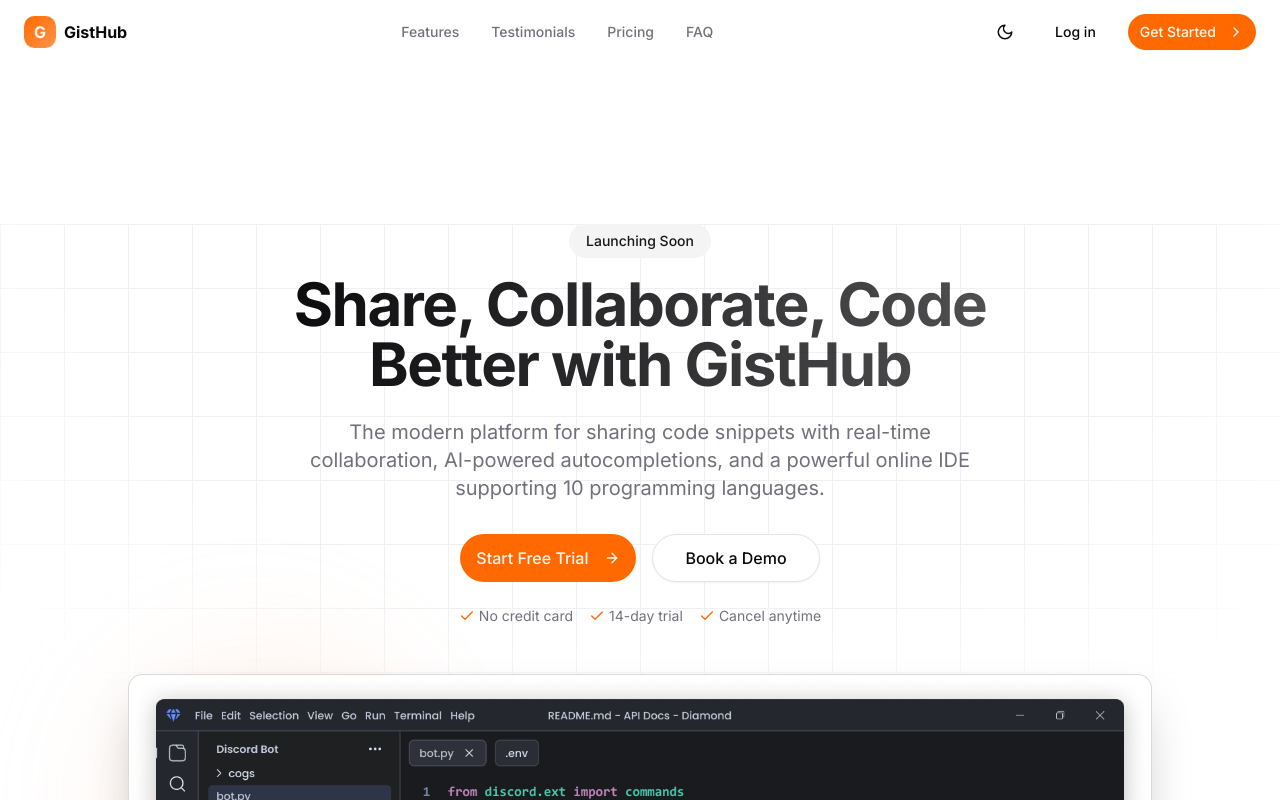
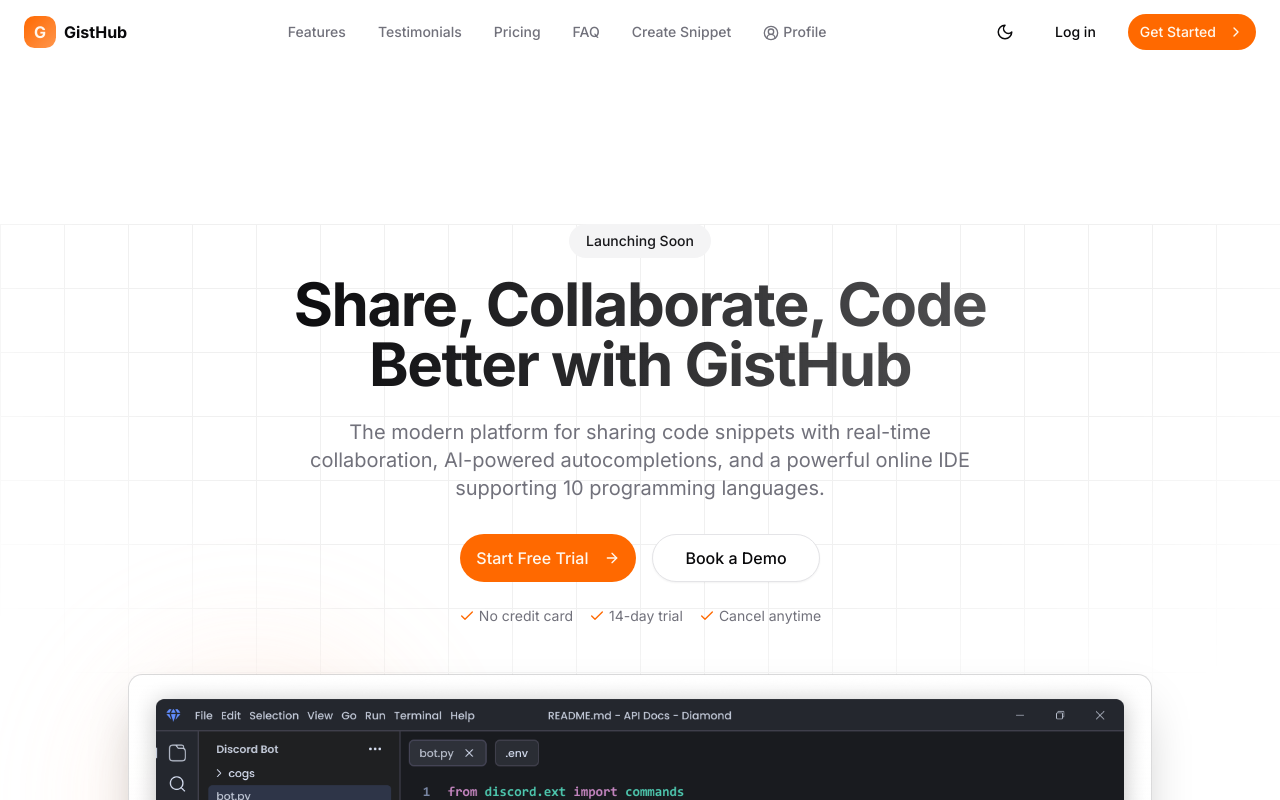
Before and after one commit to M-Awwab-Khan/GistHub, a Next.js app: page / in a window 1280 px wide. Shown: the top 800 px of the page. Built offline with nearby package versions, Linux system fonts and the light colour scheme; no server answers.

Commit message:
fix: landing page fixe;

```diff
--- a/components/landing/header.tsx
+++ b/components/landing/header.tsx
@@ -76,6 +76,19 @@ export function Header() {
             className="text-sm font-medium text-muted-foreground transition-colors hover:text-foreground"
           >
             FAQ
+          </Link>
+          <Link
+            href="/create-snippet"
+            className="text-sm font-medium text-muted-foreground transition-colors hover:text-foreground"
+          >
+            Create Snippet
+          </Link>
+          <Link
+            href="/profile"
+            className="text-sm font-medium text-muted-foreground transition-colors hover:text-foreground"
+          >
+            <CircleUserRound className="inline size-4 mr-1" />
+            Profile
           </Link>
         </nav>
         <div className="hidden md:flex gap-4 items-center">
@@ -192,6 +205,21 @@ export function Header() {
             >
               FAQ
             </Link>
+            <Link
+              href="/create-snippet"
+              className="py-2 text-sm font-medium"
+              onClick={() => setMobileMenuOpen(false)}
+            >
+              Create Snippet
+            </Link>
+            <Link
+              href="/profile"
+              className="py-2 text-sm font-medium"
+              onClick={() => setMobileMenuOpen(false)}
+            >
+              <CircleUserRound className="inline size-4 mr-1" />
+              Profile
+            </Link>
             <SignedOut>
               <div className="flex flex-col gap-2 pt-2 border-t">
                 <SignInButton>
```
